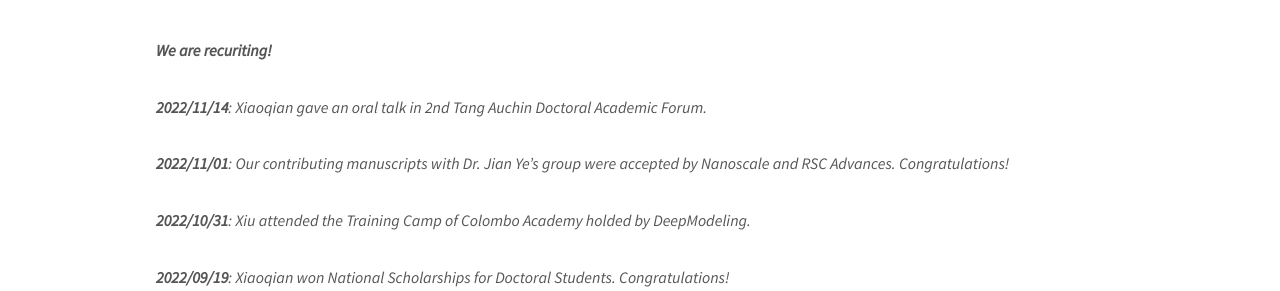
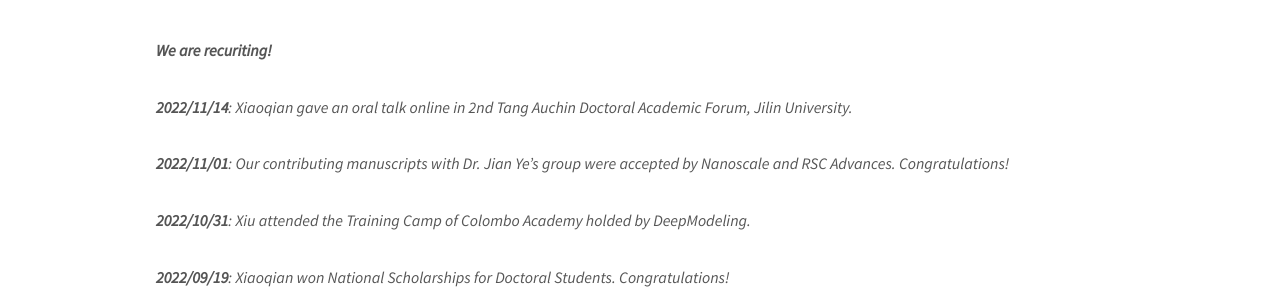
Before and after one commit to linxubo/linxubo.github.io, a Jekyll site: the page built from _pages/news.md, in a window 1280 px wide and 1193 px high. Shown: the part 132-423 px from the top of the window. Built offline with Jekyll 4.4.1, drawn with Linux system fonts in a browser that asks for light colours; nearby versions of some CDN libraries; a script that is not in the unit is left out.

Commit message:
Update news.yml

```diff
--- a/_data/news.yml
+++ b/_data/news.yml
@@ -1,6 +1,6 @@
 - headline: <b> We are recuriting!</b>
 
-- headline: "<b>2022/11/14</b>: Xiaoqian gave an oral talk in 2nd Tang Auchin Doctoral Academic Forum."
+- headline: "<b>2022/11/14</b>: Xiaoqian gave an oral talk online in 2nd Tang Auchin Doctoral Academic Forum, Jilin University."
 - headline: "<b>2022/11/01</b>: Our contributing manuscripts with Dr. Jian Ye's group were accepted by Nanoscale and RSC Advances. Congratulations!"
 - headline: "<b>2022/10/31</b>: Xiu attended the Training Camp of Colombo Academy holded by DeepModeling."
 - headline: "<b>2022/09/19</b>: Xiaoqian won National Scholarships for Doctoral Students. Congratulations!"
```
